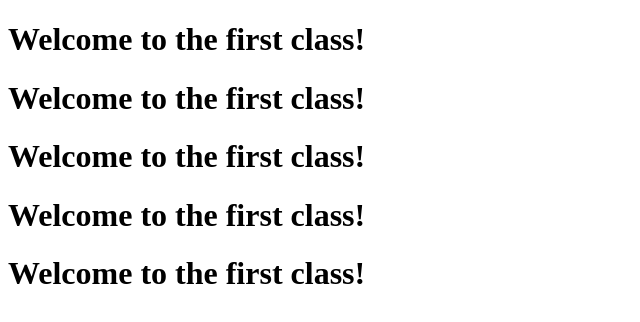
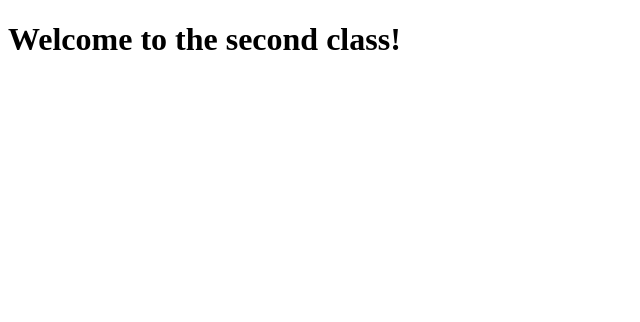
Before and after one commit to lentkowskip/class1nov, a plain HTML site: page index.html in a window 1280 px wide. Shown: the whole page, without its empty margins (0-640 px from the left). Drawn offline with Linux system fonts and the light colour scheme.

Commit message:
removed text

```diff
--- a/index.html
+++ b/index.html
@@ -6,10 +6,6 @@
     <title>Document</title>
 </head>
 <body>
-    <h1>Welcome to the first class!</h1>
-    <h1>Welcome to the first class!</h1>
-    <h1>Welcome to the first class!</h1>
-    <h1>Welcome to the first class!</h1>
-    <h1>Welcome to the first class!</h1>
+    <h1>Welcome to the second class!</h1>
 </body>
 </html>
```
